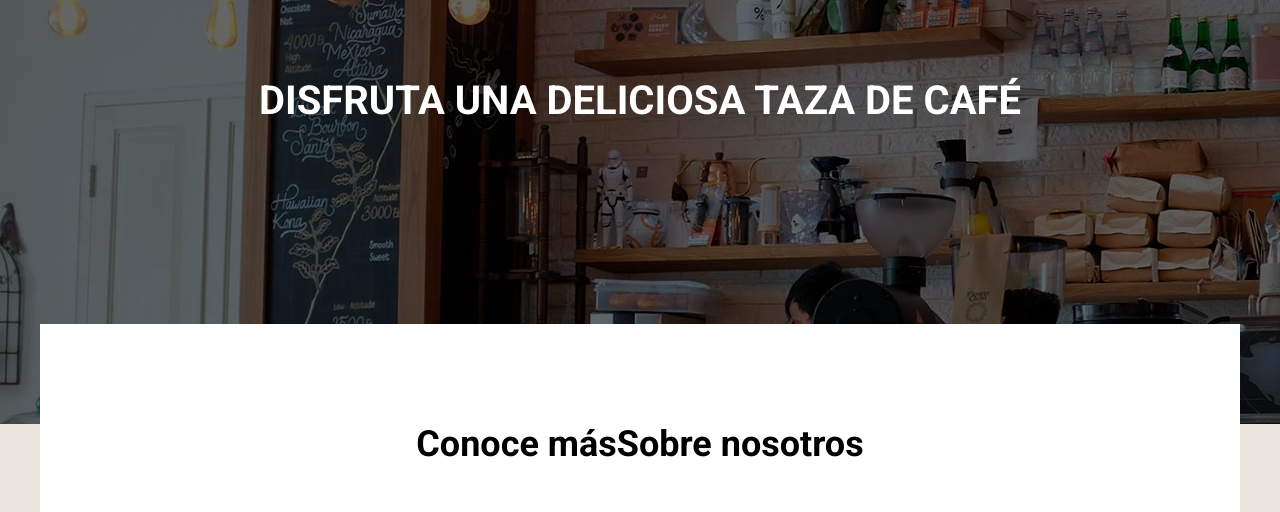
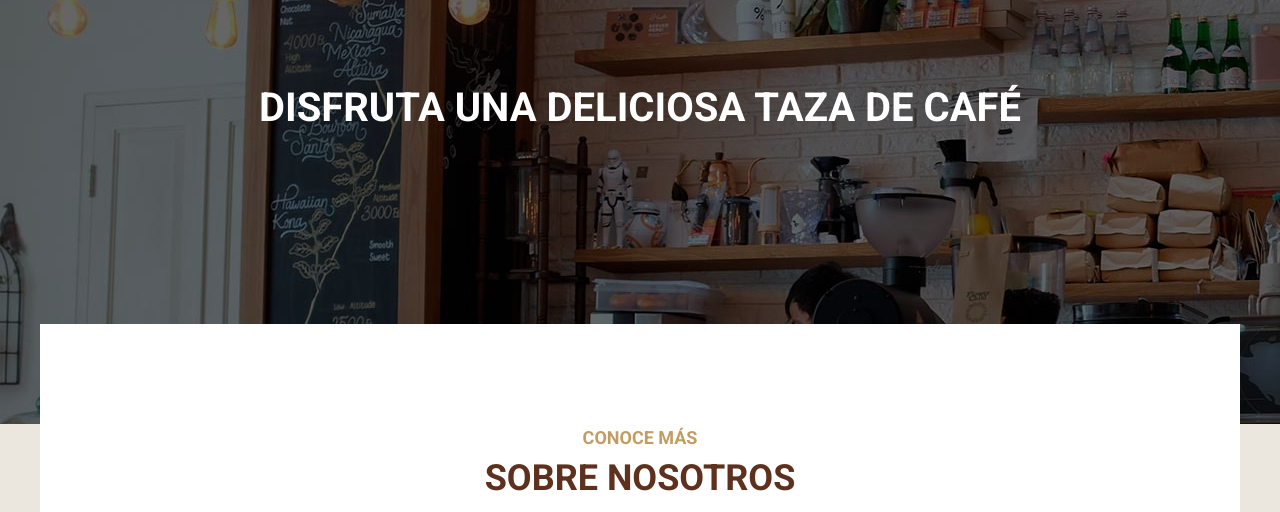
Before and after one commit to HenryTene/Cafeteria-sass-gulp, a website: page index.html in a window 1280 px wide. Shown: the part 276-788 px from the top of the page. Drawn offline with nearby package versions, Linux system fonts and the light colour scheme; files that its build step writes are made by us from their sources; files whose address does not match are found by name.

Commit message:
:sparkles: Se añaden imagenes a los headings

```diff
--- a/src/scss/base/_globales.scss
+++ b/src/scss/base/_globales.scss
@@ -9,7 +9,7 @@ html{
 
 }
 body{
-    font-family: v.$fuente_principal ;
+    font-family: v.$fuentePrincipal;
     font-size: 1.6rem;
     background-color: v.$cafeClaro;
 }
@@ -31,15 +31,3 @@ img{
     max-width: 100%;
     display: block;
 }
-h1,h2,h3{
-    margin: 0 0 v.$separacion 0;
-}
-h1{
-    font-size: 4rem;
-}
-h2{
-    font-size: 3.6rem;
-}
-h3{
-    font-size: 3.2rem;
-}
--- a/src/scss/base/_index.scss
+++ b/src/scss/base/_index.scss
@@ -1,4 +1,6 @@
 @forward 'normalize';
 @forward 'variables';
+@forward 'mixins';
 @forward 'globales';
+@forward 'tipografia';
 @forward 'utilidades';
--- /dev/null
+++ b/src/scss/base/_tipografia.scss
@@ -0,0 +1,33 @@
+@use 'variables' as v;
+
+h1,h2,h3{
+    font-family: v.$fuentePrincipal;
+    margin: 0 0 v.$separacion 0;
+    text-transform: uppercase;
+    text-align: center;
+    line-height: 1.5;
+}
+h1{
+    font-size: 4rem;
+}
+h2{
+    font-size: 3.6rem;
+    color: v.$primario;
+    span{
+        color: v.$secundario;
+        font-size: 1.8rem;
+        display: block;
+    }
+    &::after{
+        content: '';
+        display: block;
+        width: 10rem;
+        height: 10rem;
+        margin: 0 auto;
+        background-image: url(../img/cafe.svg);
+        background-size: 10rem;
+    }
+}
+h3{
+    font-size: 3.2rem;
+}
--- a/src/scss/base/_variables.scss
+++ b/src/scss/base/_variables.scss
@@ -1,5 +1,5 @@
 //Fuentes
-$fuente_principal: 'Roboto', sans-serif;
+$fuentePrincipal: 'Roboto', sans-serif;
 
 
 //Media Queries
--- a/src/scss/inicio/_contenido.scss
+++ b/src/scss/inicio/_contenido.scss
@@ -2,7 +2,7 @@
 @use 'base/mixins' as m;
 .contenido-principal{
     background-color: v.$blanco;
-    padding: 2rem;
+    padding: 5rem 2rem;
     @include m.tablet {
         padding: 10rem;
         margin-top: -10rem;
```
